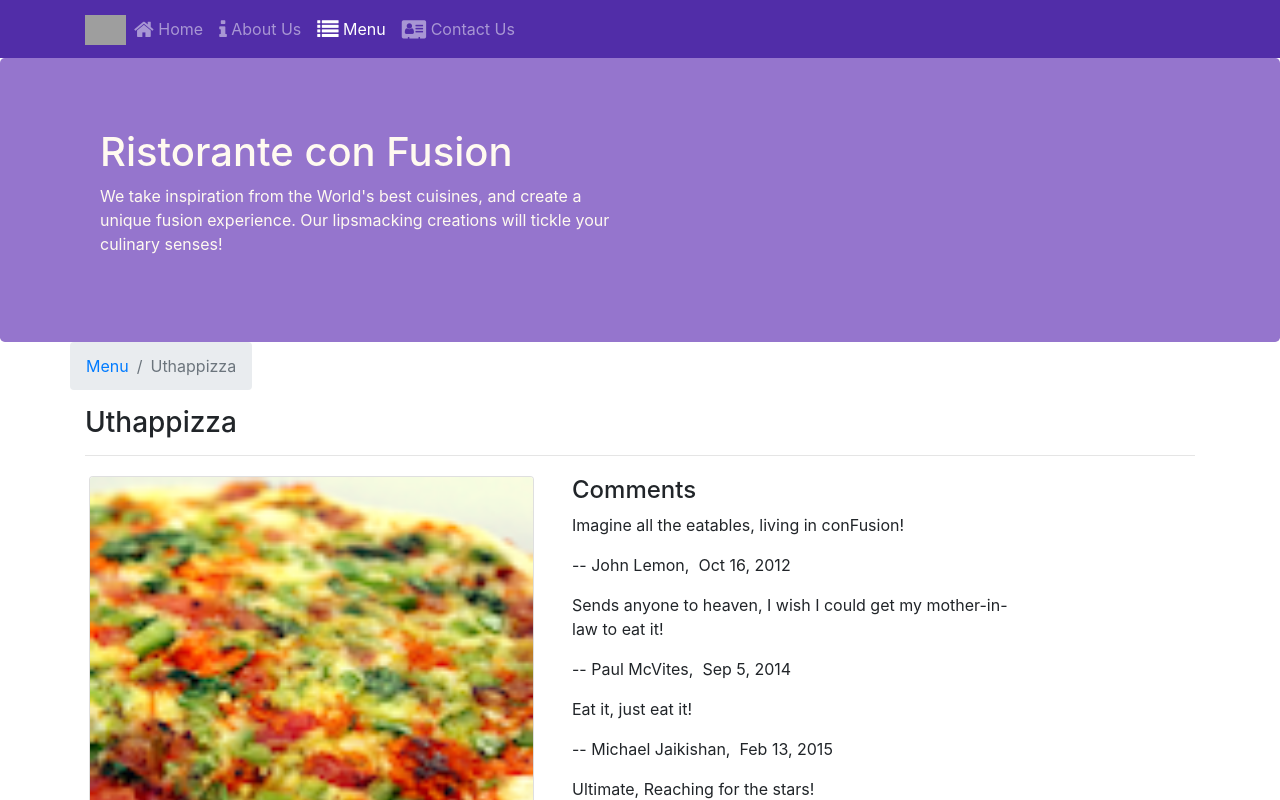
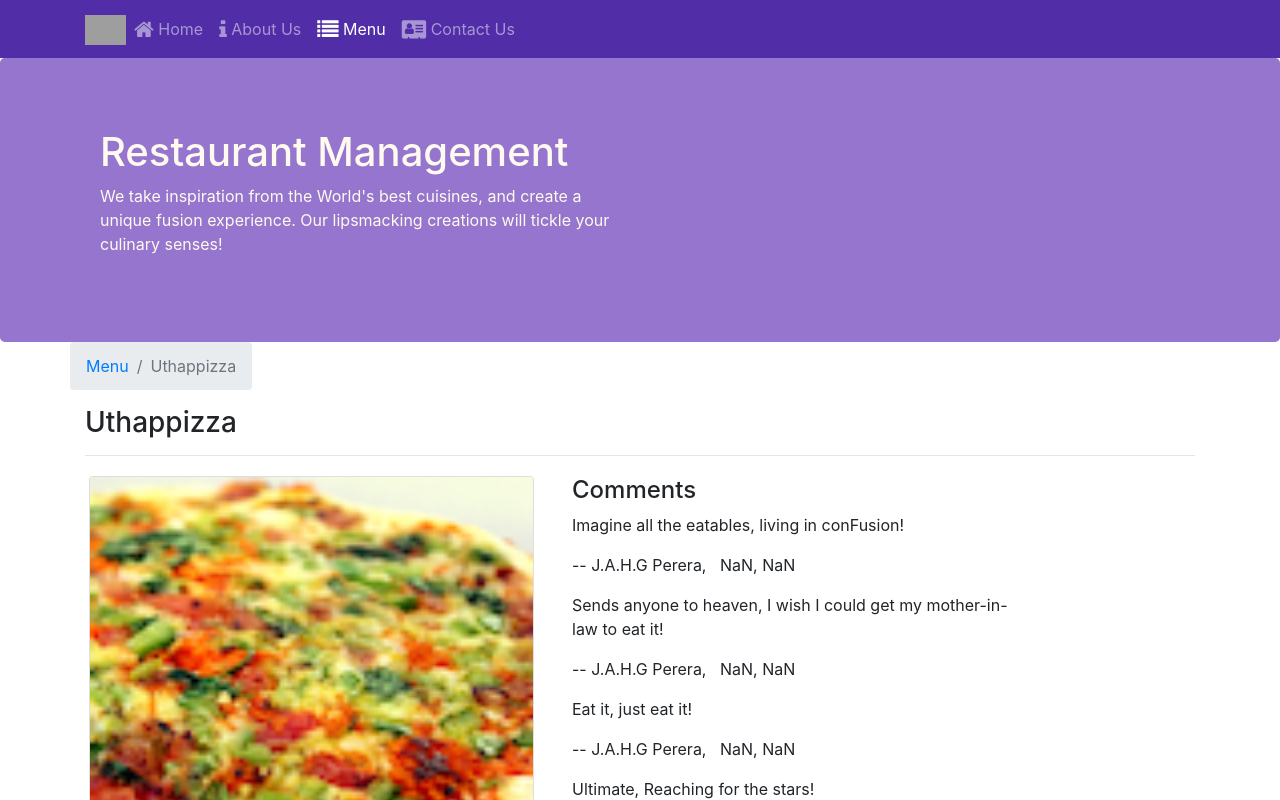
Before and after one commit to Hemal99/react1, a React (Create React App) app: page /menu/0 in a window 1280 px wide. Shown: the top 800 px of the page. Built offline with nearby package versions, Linux system fonts and the light colour scheme; grey boxes are pictures that could not be loaded.

Commit message:
control forms

```diff
--- a/src/components/HeaderComponent.js
+++ b/src/components/HeaderComponent.js
@@ -25,7 +25,7 @@ class Header extends Component{
             <div>
             <Navbar dark expand="md">
                 <div className="container">
-                    <NavbarToggler onClick={this.toggleNav} />
+                    <NavbarToggler onClick={this.toggleNav} /*or ()=>{this.toggleNav()}*//>
                     <NavbarBrand className="mr-auto" href="/"><img src='assets/images/logo.png' height="30" width="41" alt='Ristorante Con Fusion' /></NavbarBrand>
                     <Collapse isOpen={this.state.isNavOpen} navbar>
                         <Nav navbar>
@@ -49,7 +49,7 @@ class Header extends Component{
                 <div className="container">
                     <div className="row row-header">
                         <div className="col-12 col-sm-6">
-                            <h1>Ristorante con Fusion</h1>
+                            <h1>Restaurant Management</h1>
                             <p>We take inspiration from the World's best cuisines, and create a unique fusion experience. Our lipsmacking creations will tickle your culinary senses!</p>
                         </div>
                     </div>
--- a/src/components/HomeComponent.js
+++ b/src/components/HomeComponent.js
@@ -2,7 +2,7 @@ import React from 'react';
 import { Card, CardImg, CardText, CardBody,
     CardTitle, CardSubtitle} from 'reactstrap';
 
-function RenderCard({item}) {
+function RenderCard({item}) {//parameter eke warahan danne eka javascript property ekak nisa ,prop ekak enne eka javascript object ekak
 
     return(
         <Card>
@@ -17,7 +17,8 @@ function RenderCard({item}) {
 
 }
 
-function Home(props) {
+function Home(props){
+
     return(
         <div className="container">
             <div className="row align-items-start">
--- a/src/components/MainComponent.js
+++ b/src/components/MainComponent.js
@@ -27,31 +27,33 @@ class Main extends Component {
     };
   }
 
-  onDishSelect(dishId){
+/*   onDishSelect(dishId){
     this.setState(
         {selectedDish:dishId});
 
- }
+ } */
 
-  render() {
+  render(){
 
-    const HomePage =()=>{
+    const HomePage =()=>{//mewa funtion nisa call karanatuwa wada karanne na eka nisa mulinma run wenne nikan retur method eka
       return(
         <Home
-        dish={this.state.dishes.filter((dish) => dish.featured)[0]}
+        dish={this.state.dishes.filter((dish) => dish.featured)[1]}
         promotion={this.state.promotions.filter((promo) => promo.featured)[0]}
         leader={this.state.leaders.filter((leader) => leader.featured)[0]}
-    />
+     />/*meke dish,promotion,leader props widiyta yawanwa HomeComponent ekata widiyta Home*/
 
       );
     }
 
 
 
-      const DishWithId = ({match}) => {
-        return(
-            <DishDetail dish={this.state.dishes.filter((dish) => dish.id === parseInt(match.params.dishId,10))[0]}
-              comments={this.state.comments.filter((comment) => comment.dishId === parseInt(match.params.dishId,10))} />
+      const DishWithId = ({match}) => {//card eka click klma meka active wenwa
+       // console.log(match.params)
+        //rout eken props widiyta obkect 3 k pass karanwa match,location,history  methandai api ganne match property eka witari
+        return(//match.paramas.dishId kiyanne string ekak eka base 10 integer ekak karanna parseInt() use karanwa
+            <DishDetail dish={this.state.dishes.filter((dish) => dish.id === parseInt(match.params.dishId,10))[0]} //meken eka element ekak return unath filter function eken dishes array eke sub array ekak return karana nisa eka 1st element eka ganna one [0] dala tiyenne eketa
+              comments={this.state.comments.filter((comment) => comment.dishId === parseInt(match.params.dishId,10))} />//math kiyanne rout eke tiyana object ekak params kiyanne math eke tiyana property ekak (filter eken return wenne if(comment.dishId === parseInt(match.params.dishId,10)) true wena ewa)
         );
       }
 
@@ -60,9 +62,10 @@ class Main extends Component {
       <div>
        <Header/>
         <Switch>
-          <Route path ="/home" component={HomePage}/>
-          <Route exact path="/menu" component={()=>< Menu dishes={this.state.dishes}/>} />
-          <Route path="/menu/:dishId" component={DishWithId} />
+          <Route path ="/home" component={HomePage} /*path eken kiyanne url eka component attribute eken kiyanne e path ekedi renderwenne mokadda kiyala*/ />
+          <Route exact path="/menu" /*exact kiyala danne home ekath mulin '/' ekak tiyna nisa /menu kiyana path eka specific karanna -full menu eka MenuComponent eka
+          */component={()=>< Menu dishes={this.state.dishes}/>} /* menu component ekata meke idala props  pass karanna one nisa arrow function eka use karanwa (arrow function eken return karanne props yawwata passe display wena menu eka*//>
+          <Route path="/menu/:dishId" /*match.params.dishId =id*/ component={DishWithId} /*select karana menu item eka */ />
           <Route exact path="/contactus" component={Contact} />
           <Route path="/aboutus" component={()=><About leaders={this.state.leaders}/>} />
           <Redirect to="/home"/>
--- a/src/components/MenuComponent.js
+++ b/src/components/MenuComponent.js
@@ -2,10 +2,10 @@ import React  from 'react';
 import {Card ,CardImg , CardImgOverlay, CardTitle ,BreadcrumbItem, Breadcrumb} from 'reactstrap';
 import {Link} from 'react-router-dom';
 
- function RenderMenuItem ({dish, onClick}) {
+ function RenderMenuItem ({dish}) {//props kiyanne javascript object ekak nisa curly braces use karnwa {dish,onClick}
         return (
             <Card>
-                <Link to={`/menu/${dish.id}`} >
+                <Link to={`/menu/${dish.id}`} /*The primary way to allow users to navigate around your application. <Link> will render a fully accessible anchor tag with the proper href. */>
                     <CardImg width="100%" src={dish.image} alt={dish.name} />
                     <CardImgOverlay>
                         <CardTitle>{dish.name}</CardTitle>
@@ -41,9 +41,7 @@ import {Link} from 'react-router-dom';
                 <div className="row">
                         {menu}
                 </div>
-
             </div>
-
         );
     }
 
--- a/src/shared/comments.js
+++ b/src/shared/comments.js
@@ -5,159 +5,159 @@ export const COMMENTS =
         dishId: 0,
         rating: 5,
         comment: "Imagine all the eatables, living in conFusion!",
-        author: "John Lemon",
-        date: "2012-10-16T17:57:28.556094Z"
+        author: "J.A.H.G Perera",
+        date: "2020-12-7  12p.m"
     },
     {
         id: 1,
         dishId: 0,
         rating: 4,
         comment: "Sends anyone to heaven, I wish I could get my mother-in-law to eat it!",
-        author: "Paul McVites",
-        date: "2014-09-05T17:57:28.556094Z"
+        author: "J.A.H.G Perera",
+        date: "2020-12-7  12p.m"
     },
     {
         id: 2,
         dishId: 0,
         rating: 3,
         comment: "Eat it, just eat it!",
-        author: "Michael Jaikishan",
-        date: "2015-02-13T17:57:28.556094Z"
+        author: "J.A.H.G Perera",
+        date: "2020-12-7  12p.m"
     },
     {
         id: 3,
         dishId: 0,
         rating: 4,
         comment: "Ultimate, Reaching for the stars!",
-        author: "Ringo Starry",
-        date: "2013-12-02T17:57:28.556094Z"
+        author: "J.A.H.G Perera",
+        date: "2020-12-7  12p.m"
     },
     {
         id: 4,
         dishId: 0,
         rating: 2,
         comment: "It's your birthday, we're gonna party!",
-        author: "25 Cent",
-        date: "2011-12-02T17:57:28.556094Z"
+        author: "J.A.H.G Perera",
+        date: "2020-12-7  12p.m"
     },
     {
         id: 5,
         dishId: 1,
         rating: 5,
         comment: "Imagine all the eatables, living in conFusion!",
-        author: "John Lemon",
-        date: "2012-10-16T17:57:28.556094Z"
+        author: "J.A.H.G Perera",
+        date: "2020-12-7  12p.m"
     },
     {
         id: 6,
         dishId: 1,
         rating: 4,
         comment: "Sends anyone to heaven, I wish I could get my mother-in-law to eat it!",
-        author: "Paul McVites",
-        date: "2014-09-05T17:57:28.556094Z"
+        author: "J.A.H.G Perera",
+        date: "2020-12-7  12p.m"
     },
     {
         id: 7,
         dishId: 1,
         rating: 3,
         comment: "Eat it, just eat it!",
-        author: "Michael Jaikishan",
-        date: "2015-02-13T17:57:28.556094Z"
+        author: "J.A.H.G Perera",
+        date: "2020-12-7  12p.m"
     },
     {
         id: 8,
         dishId: 1,
         rating: 4,
         comment: "Ultimate, Reaching for the stars!",
-        author: "Ringo Starry",
-        date: "2013-12-02T17:57:28.556094Z"
+        author: "J.A.H.G Perera",
+        date: "2020-12-7  12p.m"
     },
     {
         id: 9,
         dishId: 1,
         rating: 2,
         comment: "It's your birthday, we're gonna party!",
-        author: "25 Cent",
-        date: "2011-12-02T17:57:28.556094Z"
+        author: "J.A.H.G Perera",
+        date: "2020-12-7  12p.m"
     },
     {
         id: 10,
         dishId: 2,
         rating: 5,
         comment: "Imagine all the eatables, living in conFusion!",
-        author: "John Lemon",
-        date: "2012-10-16T17:57:28.556094Z"
+        author: "J.A.H.G Perera",
+        date: "2020-12-7  12p.m"
     },
     {
         id: 11,
         dishId: 2,
         rating: 4,
         comment: "Sends anyone to heaven, I wish I could get my mother-in-law to eat it!",
-        author: "Paul McVites",
-        date: "2014-09-05T17:57:28.556094Z"
+        author: "J.A.H.G Perera",
+        date: "2020-12-7  12p.m"
     },
     {
         id: 12,
         dishId: 2,
         rating: 3,
         comment: "Eat it, just eat it!",
-        author: "Michael Jaikishan",
-        date: "2015-02-13T17:57:28.556094Z"
+        author: "J.A.H.G Perera",
+        date: "2020-12-7  12p.m"
     },
     {
         id: 13,
         dishId: 2,
         rating: 4,
         comment: "Ultimate, Reaching for the stars!",
-        author: "Ringo Starry",
-        date: "2013-12-02T17:57:28.556094Z"
+        author: "J.A.H.G Perera",
+        date: "2020-12-7  12p.m"
     },
     {
         id: 14,
         dishId: 2,
         rating: 2,
         comment: "It's your birthday, we're gonna party!",
-        author: "25 Cent",
-        date: "2011-12-02T17:57:28.556094Z"
+        author: "J.A.H.G Perera",
+        date: "2020-12-7  12p.m"
     },
     {
         id: 15,
         dishId: 3,
         rating: 5,
         comment: "Imagine all the eatables, living in conFusion!",
-        author: "John Lemon",
-        date: "2012-10-16T17:57:28.556094Z"
+        author: "J.A.H.G Perera",
+        date: "2020-12-7  12p.m"
     },
     {
         id: 16,
         dishId: 3,
         rating: 4,
         comment: "Sends anyone to heaven, I wish I could get my mother-in-law to eat it!",
-        author: "Paul McVites",
-        date: "2014-09-05T17:57:28.556094Z"
+        author: "J.A.H.G Perera",
+        ddate: "2020-12-7  12p.m"
     },
     {
         id: 17,
         dishId: 3,
         rating: 3,
         comment: "Eat it, just eat it!",
-        author: "Michael Jaikishan",
-        date: "2015-02-13T17:57:28.556094Z"
+        author: "J.A.H.G Perera",
+        date: "2020-12-7  12p.m"
     },
     {
         id: 18,
         dishId: 3,
         rating: 4,
         comment: "Ultimate, Reaching for the stars!",
-        author: "Ringo Starry",
-        date: "2013-12-02T17:57:28.556094Z"
+        author: "J.A.H.G Perera",
+        date: "2020-12-7  12p.m"
     },
     {
         id: 19,
         dishId: 3,
         rating: 2,
         comment: "It's your birthday, we're gonna party!",
-        author: "25 Cent",
-        date: "2011-12-02T17:57:28.556094Z"
+        author: "J.A.H.G Perera",
+        date: "2020-12-7  12p.m"
     }
 ];
--- a/src/shared/dishes.js
+++ b/src/shared/dishes.js
@@ -17,7 +17,7 @@ export const DISHES =
         category: 'appetizer',
         label:'',
         price:'1.99',
-        featured: false,
+        featured: true,
         description:'Deep fried Zucchini coated with mildly spiced Chickpea flour batter accompanied with a sweet-tangy tamarind sauce'
         },
         {
```
Also changed, not shown: src/components/ContactComponent.js (+124 -4 lines), src/components/DishdetailComponent.js (+4 -4 lines).
